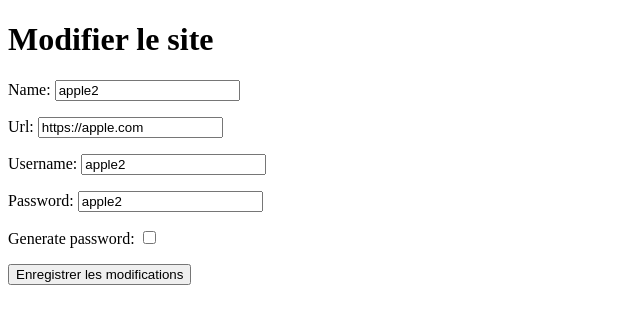
After one commit to gayetlyan/b3-c3-django-gayet-elasri-aitabdellah, a Django app: page /update-site/1/ in a window 1280 px wide. The commit adds this page. Shown: the top 324 px of the page, without its empty margins (0-640 px from the left). Run offline with Django 4.2, Linux system fonts and the light colour scheme; data comes from the database, SQL or seed files in the repository; both versions use the stored data as it was after the commit.

```diff
--- a/addressbook/forms.py
+++ b/addressbook/forms.py
@@ -1,6 +1,7 @@
 from django import forms
 from .models import Contact
 from .models import Site
+from .utils import generate_random_password
 
 
 class ContactForm(forms.ModelForm):
@@ -8,7 +9,19 @@ class ContactForm(forms.ModelForm):
         model = Contact
         fields = ['name', 'email', 'phone', 'address']
 
+
 class SiteForm(forms.ModelForm):
+    generate_password = forms.BooleanField(required=False)
+
     class Meta:
         model = Site
-        fields = ['name', 'url', 'username', 'password']
+        fields = ['name', 'url', 'username', 'password', 'generate_password']
+
+    def clean_password(self):
+        generate_password = self.cleaned_data.get('generate_password')
+        password = self.cleaned_data.get('password')
+
+        if generate_password:
+            return generate_random_password()
+        else:
+            return password
--- a/addressbook/models.py
+++ b/addressbook/models.py
@@ -19,6 +19,7 @@ class Site(models.Model):
     url = models.URLField()
     username = models.CharField(max_length=100)
     password = models.CharField(max_length=100)
+    generate_password = models.BooleanField(default=False)
 
 
 class SiteForm(forms.ModelForm):
@@ -30,6 +31,8 @@ class SiteForm(forms.ModelForm):
 class Password(models.Model):
     username = models.CharField(max_length=100)
     password = models.CharField(max_length=100)
+    generate_password = models.BooleanField(default=False)
+
 
     def __str__(self):
         return self.name
--- /dev/null
+++ b/addressbook/templates/addressbook/update_site.html
@@ -0,0 +1,15 @@
+<!DOCTYPE html>
+<html lang="en">
+  <head>
+    <meta charset="UTF-8" />
+    <meta name="viewport" content="width=device-width, initial-scale=1.0" />
+    <title>Modifier le site</title>
+  </head>
+  <body>
+    <h1>Modifier le site</h1>
+    <form method="post">
+      {% csrf_token %} {{ form.as_p }}
+      <button type="submit">Enregistrer les modifications</button>
+    </form>
+  </body>
+</html>
--- /dev/null
+++ b/addressbook/utils.py
@@ -0,0 +1,6 @@
+import random
+import string
+
+def generate_random_password(length=12):
+    characters = string.ascii_letters + string.digits + string.punctuation
+    return ''.join(random.choice(characters) for _ in range(length))
--- a/addressbook/views.py
+++ b/addressbook/views.py
@@ -1,5 +1,5 @@
 # Create your views here.
-from django.shortcuts import render, redirect
+from django.shortcuts import render, redirect, get_object_or_404
 from django.contrib.auth.decorators import login_required
 from .models import Contact
 from .forms import ContactForm
@@ -8,6 +8,8 @@ from .forms import SiteForm
 import csv
 from django.http import HttpResponse
 from .models import Password
+from .utils import generate_random_password
+
 
 
 
@@ -96,3 +98,15 @@ def import_passwords_csv(request):
         else:
             return render(request, 'invalid_file_format.html')
     return render(request, 'addressbook/import_passwords.html')
+
+
+def update_site(request, pk):
+    site = get_object_or_404(Site, pk=pk)
+    if request.method == 'POST':
+        form = SiteForm(request.POST, instance=site)
+        if form.is_valid():
+            form.save()
+            return redirect('site_list')
+    else:
+        form = SiteForm(instance=site)
+    return render(request, 'addressbook/update_site.html', {'form': form})
--- a/addressbook_project/urls.py
+++ b/addressbook_project/urls.py
@@ -13,6 +13,8 @@ urlpatterns = [
     path('add-site/', views.add_site, name='add_site'),
     path('export-passwords/', views.export_passwords_csv, name='export_passwords_csv'),
     path('import-passwords/', import_passwords_csv, name='import_passwords_csv'),
+    path('update-site/<int:pk>/', views.update_site, name='update_site'),
+
 
 
 ]
```
Also changed, not shown: addressbook/templates/addressbook/site_list.html (+1 -17 lines), addressbook/migrations/0004_site_generate_password.py (added), addressbook/migrations/0005_alter_site_generate_password.py (added), addressbook/migrations/0006_password_generate_password_and_more.py (added), db.sqlite3.
